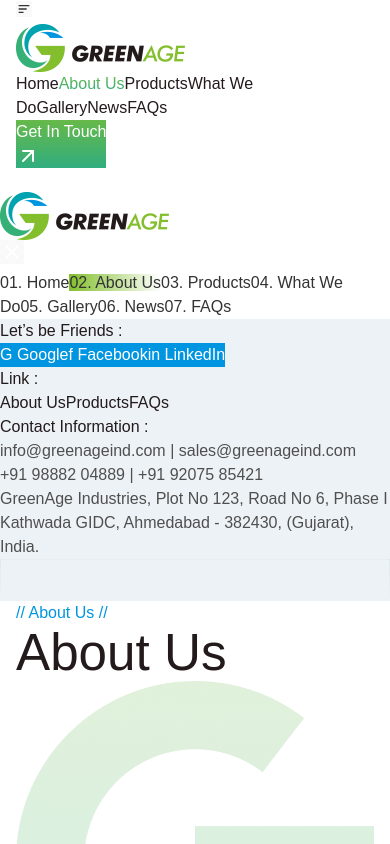
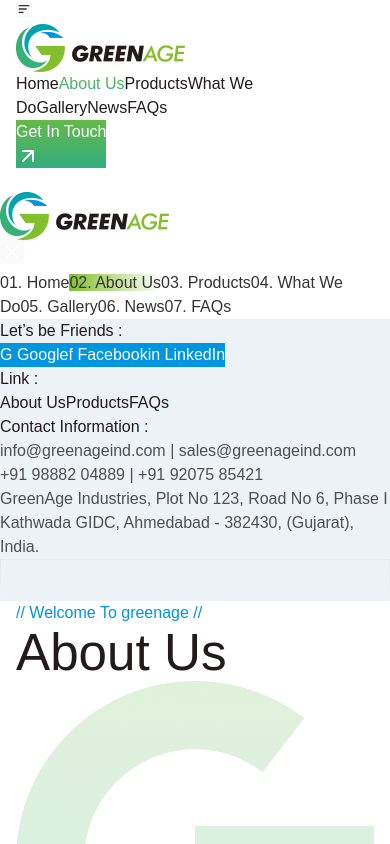
Before and after one commit to Khushbu-8/GreenAge, a React (Vite) app: page /about in a window 390 px wide. Shown: the top 844 px of the page. Built offline with nearby package versions, Linux system fonts and the light colour scheme; grey boxes are pictures that could not be loaded.

Commit message:
complete responsive

```diff
--- a/src/Pages/AboutUs/index.jsx
+++ b/src/Pages/AboutUs/index.jsx
@@ -7,7 +7,7 @@
 const AboutUsPage = () => {
   return (
     <main className="pt-0">
-      <HeroSection title="About Us" tagline="About Us" rightImage={aboutGroupImg} />
+      <HeroSection title="About Us" tagline="Welcome To greenage" rightImage={aboutGroupImg} />
     <div className='container'>
         <OurStory />
         <WhyGreenage />
--- a/src/Pages/Products/index.jsx
+++ b/src/Pages/Products/index.jsx
@@ -108,7 +108,7 @@
       <section className="bg-white w-full py-6">
         <div className="container mx-auto px-6 md:px-12 lg:px-24">
           {/* Small heading */}
-          <div className="text-sm md:text-base  xl:text-lg font-semibold text-blue px-3 py-1 text-center rounded-md mb-2">
+          <div className="text-sm md:text-base xl:text-lg font-semibold text-blue px-3 py-1 text-center rounded-md mb-2">
             // What We Offer //
           </div>
 
--- a/src/components/UI/HeroSection.jsx
+++ b/src/components/UI/HeroSection.jsx
@@ -30,11 +30,11 @@
 
       <div className="container mx-auto flex flex-col-reverse md:flex-row items-center justify-between px-6 md:px-12 lg:px-24 relative z-10">
         {/* Left Content */}
-        <div className="flex-1 text-center md:text-left max-w-lg py-5">
-          <div className="text-sm md:text-base xl:text-lg font-semibold text-blue inline-block px-3 py-1 rounded-md mb-2">
+        <div className="flex-1 text-center  md:text-center max-w-lg py-5">
+          <div className="text-sm md:text-base xl:text-xl font-semibold text-blue inline-block px-3 py-1 rounded-md mb-2 uppercase">
             // {tagline} //
           </div>
-          <h1 className="text-2xl md:text-4xl xl:text-5xl font-extrabold  leading-snug text-blacks">
+          <h1 className="text-2xl md:text-4xl lg:text-5xl xl:text-7xl font-extrabold  leading-snug text-blacks">
             {title}
           </h1>
         </div>
--- a/src/components/UI/ProductHero.jsx
+++ b/src/components/UI/ProductHero.jsx
@@ -31,10 +31,10 @@
       <div className="container mx-auto flex flex-col-reverse md:flex-row items-center justify-between px-6 md:px-12 lg:px-24 relative z-10">
         {/* Left Content */}
         <div className="flex-1 text-center md:text-left max-w-lg py-5">
-          <div className="text-sm md:text-base xl:text-lg font-semibold text-blue inline-block px-3 py-1 rounded-md mb-2">
+          <div className="text-sm md:text-base xl:text-xl font-semibold text-blue inline-block px-3 py-1 rounded-md mb-2">
             // {tagline} //
           </div>
-          <h1 className="text-2xl md:text-4xl xl:text-5xl font-extrabold leading-snug text-blacks">
+          <h1 className="text-2xl md:text-4xl lg:text-5xl xl:text-7xl font-extrabold leading-snug text-blacks">
             {title}
           </h1>
         </div>
@@ -45,7 +45,7 @@
           <img
             src={vectorGImg}
             alt="Vector G"
-            className="absolute right-6 top-0 w-full h-full object-contain opacity-16 z-[2]"
+            className="absolute right-0 lg:right-8 top-0 w-full h-full object-contain opacity-16 z-[2]"
           />
 
           {/* Background Gradient Box */}
@@ -64,7 +64,7 @@
       <img
         src={RectangleFram}
         alt="Rectangle Frame Bottom"
-        className="absolute -bottom-10 left-1/2 -translate-x-1/2 w-full h-[150px] opacity-90 z-[1] pointer-events-none"
+        className="absolute -bottom-12 left-1/2 -translate-x-1/2 w-full h-[150px] opacity-90 z-[1] pointer-events-none"
       />
     </section>
   );
```
